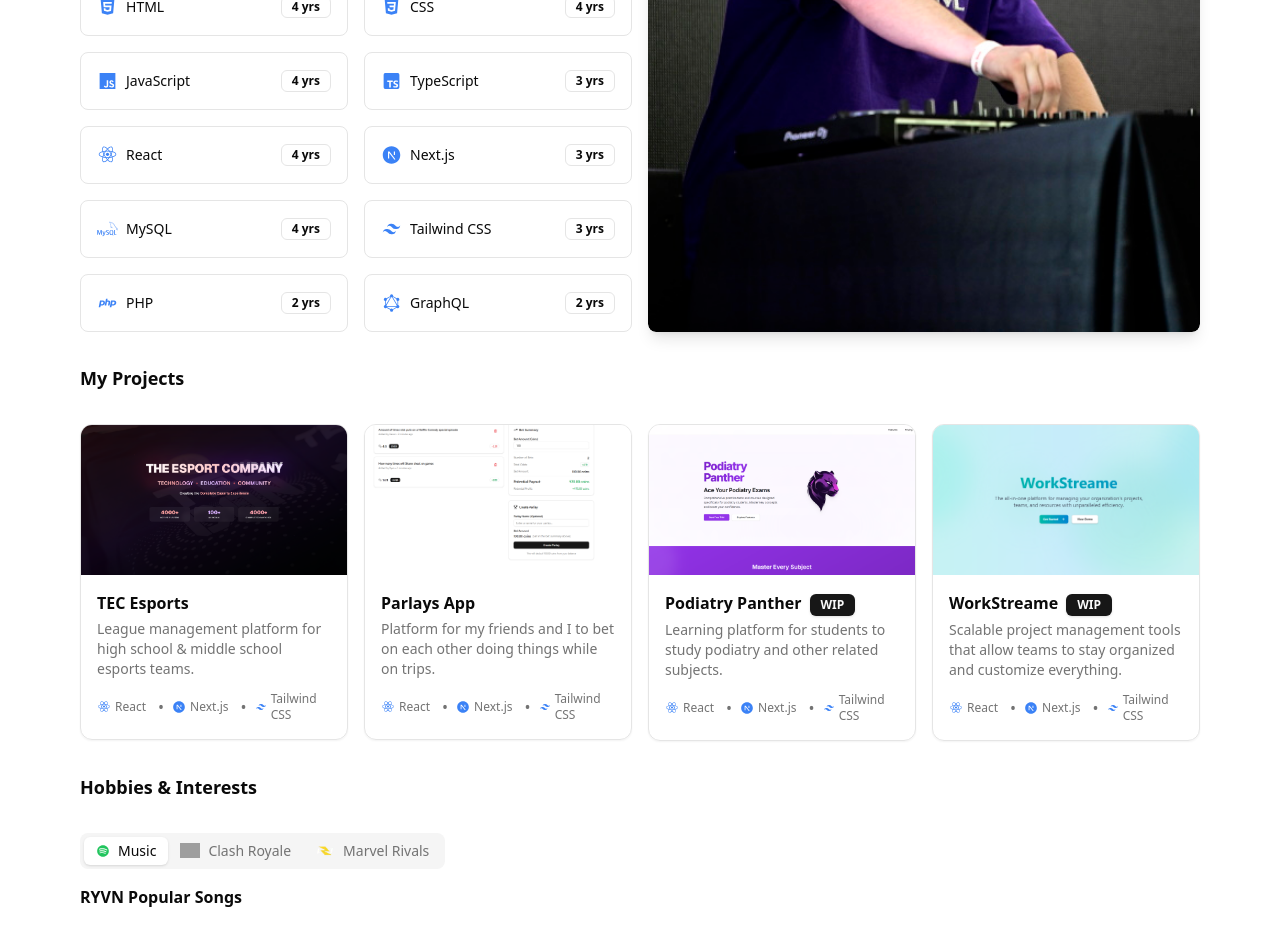
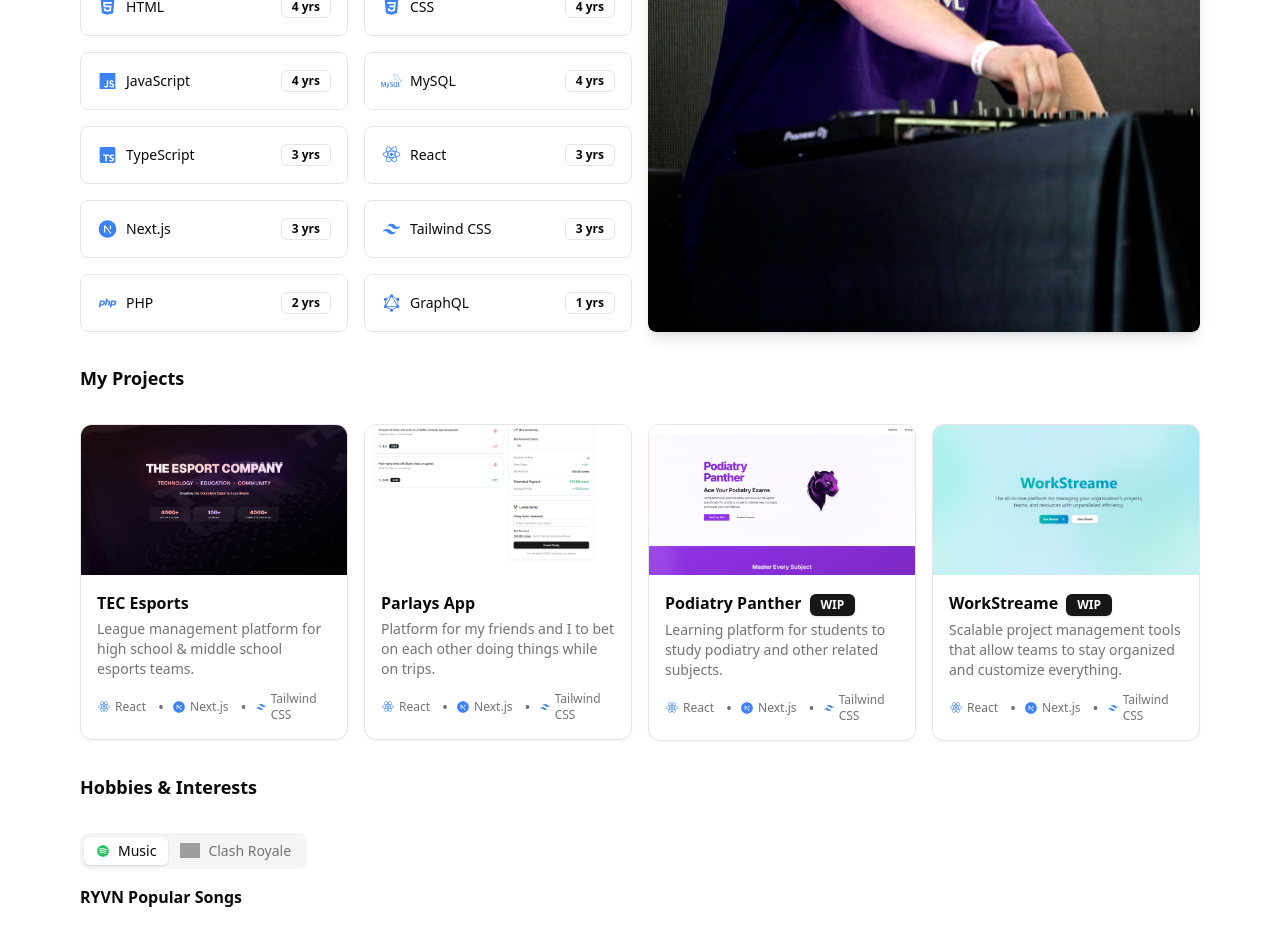
Before and after one commit to ryanl09/ryanleit.dev, a Next.js app: page / in a window 1280 px wide. Shown: the part 540-1486 px from the top of the page. Built offline with nearby package versions, Linux system fonts and the light colour scheme; grey boxes are pictures that could not be loaded.

Commit message:
remove rivals tab
something wrong with rivals api, times out on their end everytime

```diff
--- a/app/page.tsx
+++ b/app/page.tsx
@@ -20,13 +20,13 @@
     { title: 'HTML', years: 4, icon: BiLogoHtml5 },
     { title: 'CSS', years: 4, icon: BiLogoCss3 },
     { title: 'JavaScript', years: 4, icon: BiLogoJavascript },
+    { title: 'MySQL', years: 4, icon: SiMysql },
     { title: 'TypeScript', years: 3, icon: BiLogoTypescript },
-    { title: 'React', years: 4, icon: BiLogoReact },
+    { title: 'React', years: 3, icon: BiLogoReact },
     { title: 'Next.js', years: 3, icon: RiNextjsFill },
-    { title: 'MySQL', years: 4, icon: SiMysql },
     { title: 'Tailwind CSS', years: 3, icon: BiLogoTailwindCss },
     { title: 'PHP', years: 2, icon: BiLogoPhp },
-    { title: 'GraphQL', years: 2, icon: BiLogoGraphql },
+    { title: 'GraphQL', years: 1, icon: BiLogoGraphql },
 ]
 
 type PortfolioItem = {
--- a/components/hobbies-tabs.tsx
+++ b/components/hobbies-tabs.tsx
@@ -26,12 +26,6 @@
                         Clash Royale
                     </div>
                 </TabsTrigger>
-                <TabsTrigger value="marvel-rivals">
-                    <div className="flex items-center gap-2">
-                        <Image src="/img/rivals-logo.webp" alt="Marvel Rivals" width={20} height={20} />
-                        Marvel Rivals
-                    </div>
-                </TabsTrigger>
             </TabsList>
 
             <TabsContent value="music" className="mt-4">
@@ -41,10 +35,6 @@
             <TabsContent value="clash-royale" className="mt-4" forceMount>
                 <RoyaleTab isActive={activeTab === "clash-royale"} />
             </TabsContent>
-
-            <TabsContent value="marvel-rivals" className="mt-4" forceMount>
-                <RivalsTab isActive={activeTab === "marvel-rivals"} />
-            </TabsContent>
         </Tabs>
     )
 }
```
